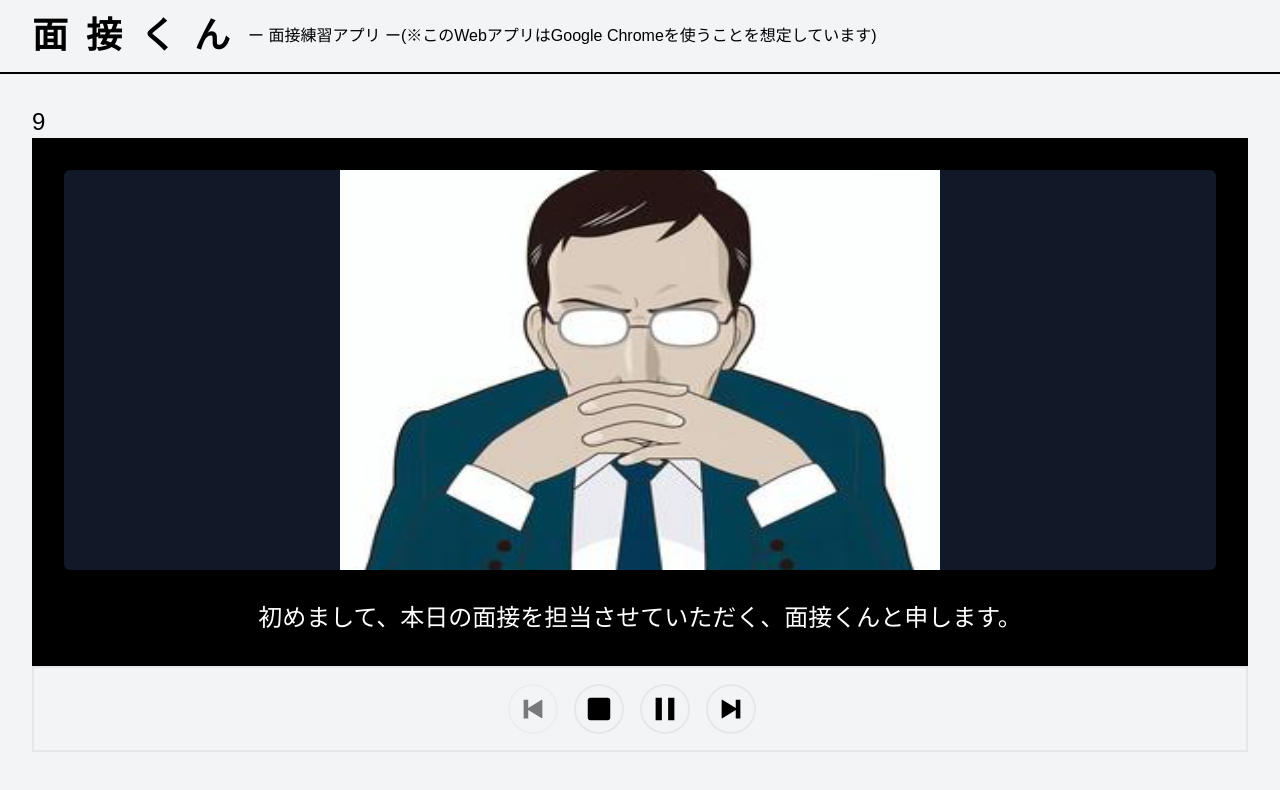
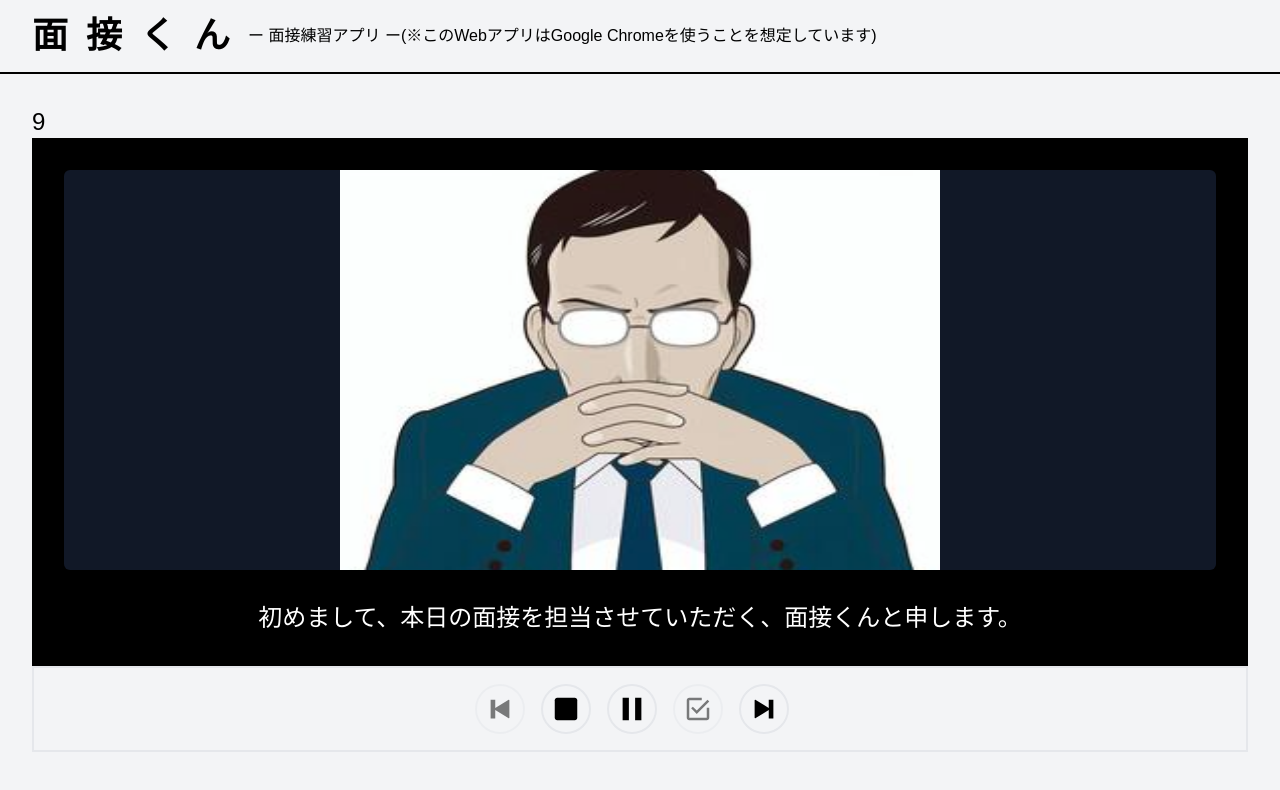
Before and after one commit to NozomuTsuruta/mensetu-kun, a Next.js app: page /start in a window 1280 px wide. Shown: the top 790 px of the page. Built offline with nearby package versions, Linux system fonts and the light colour scheme; a web font is replaced by a local one.

Commit message:
add: resultへの遷移ボタン追加

```diff
--- a/src/pages/start.tsx
+++ b/src/pages/start.tsx
@@ -8,13 +8,16 @@ import {
   IoMdPause,
   IoMdPlay,
   IoMdSquare,
+  IoMdCheckboxOutline,
 } from "react-icons/io";
 import useSpeech from "../hooks/useSpeech";
 import { Spinner } from "../components/Spinner";
+import Router from "next/router";
 
 export default function Start() {
   const [questionNum, setQuestionNum] = useState(0);
   const questions = useSelector((state: IStore) => state.questions);
+  const answersLength = useSelector((state: IStore) => state.answers.length);
   const [loading, setLoading] = useState(true);
   const { pause, paused, resume, cancel, next, prev, count } = useSpeech(
     questions[questionNum],
@@ -55,6 +58,13 @@ export default function Start() {
           )}
         </button>
         <button
+          className={`command mr-4 ${answersLength === 0 ? "disabled" : ""}`}
+          onClick={() => Router.push("/result")}
+          disabled={answersLength === 0}
+        >
+          <IoMdCheckboxOutline size={30} />
+        </button>
+        <button
           className={`command mr-4 ${
             questionNum + 1 >= questions.length ? "disabled" : ""
           }`}
```
